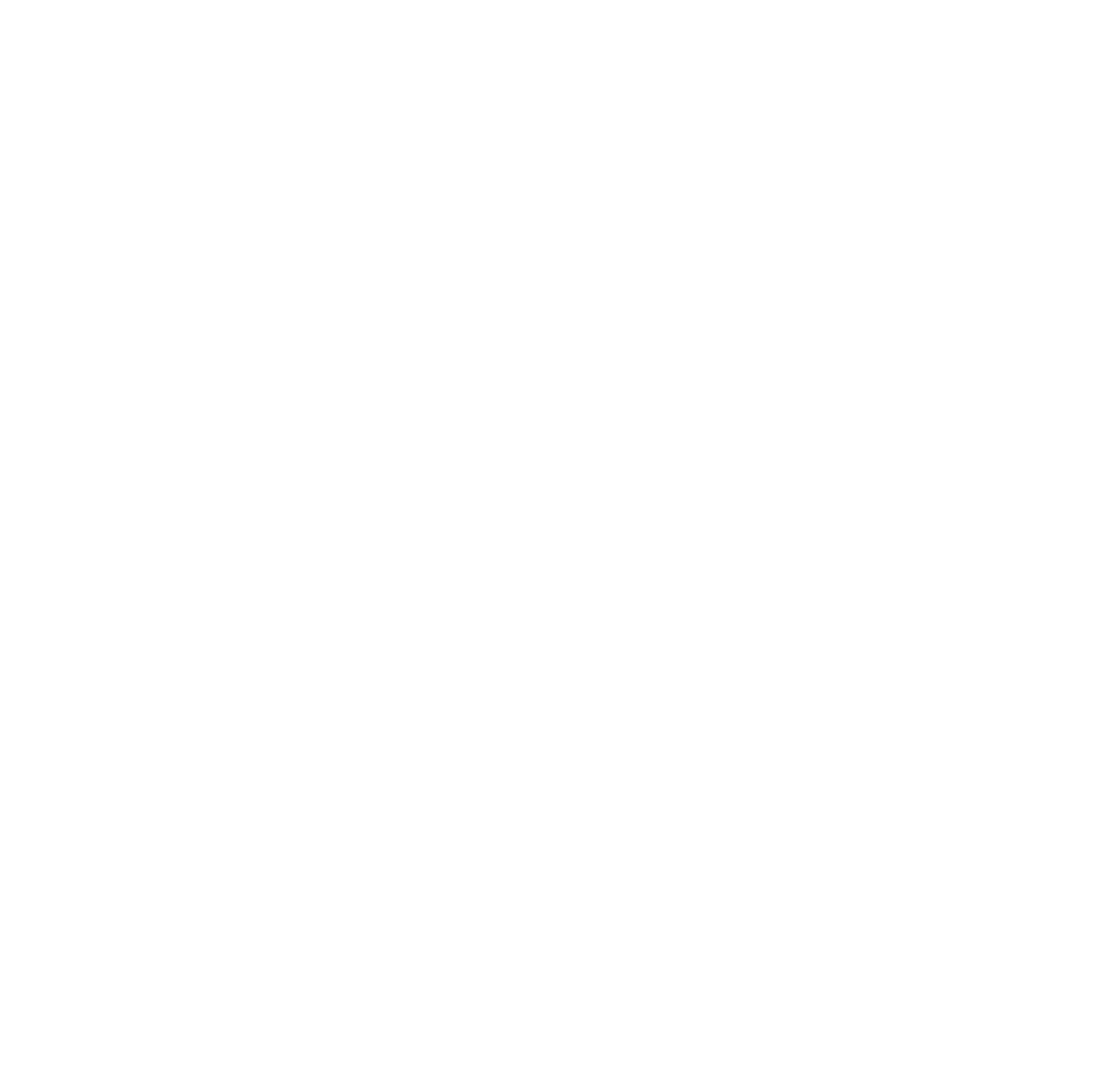
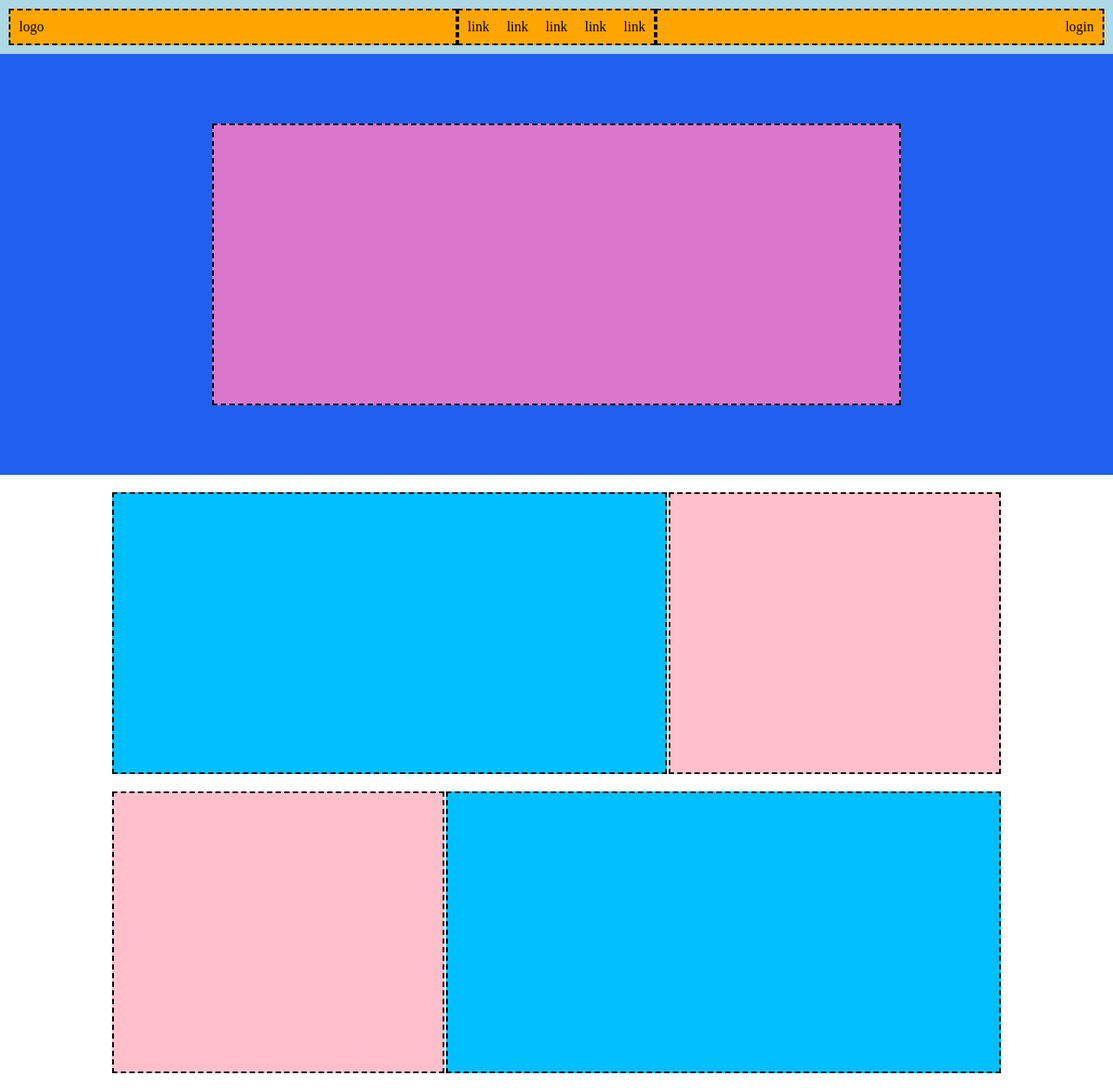
Before and after one commit to BrigitteFlores16/htmlcss-struttura-discord, a plain HTML site: page index.html in a window 1280 px wide. Shown: the top 1251 px of the page at 87% size. Before the commit the page ends 800 px from the top, so only its background shows below. Drawn offline with Linux system fonts and the light colour scheme.

Commit message:
aggiunta sezioni, mancano piccole parti

```diff
--- a/css/style.css
+++ b/css/style.css
@@ -1,6 +1,174 @@
-/*# resert*/
-* {
-    box-sizing: border-box;
+.debug {
+    border: 2px dashed black;
+    padding: 10px;
+}
+
+.debug.debug.debug {
+    color: black;
+}
+
+body {
     margin: 0;
     padding: 0;
 }
+
+.page-header {
+    display: flex;
+    justify-content: space-between;
+    align-items: center;
+    background-color: lightblue;
+    padding: 10px;
+}
+
+.logo-container {
+    flex: 1;
+    background-color: orange;
+    text-align: left;
+    padding: 10px;
+    border: 2px dashed black;
+}
+
+nav ul {
+    display: flex;
+    list-style-type: none;
+    justify-content: space-self;
+    background-color: orange;
+    margin: 0;
+    padding: 0;
+    border: 2px dashed black;
+}
+
+nav ul li {
+    padding: 10px;
+}
+
+.login-container {
+    flex: 1;
+    background-color: orange;
+    text-align: right;
+    padding: 10px;
+    border: 2px dashed black;
+}
+
+.sezione1 {
+    background-color: rgb(31, 97, 238);
+    padding: 50px 0;
+    text-align: center;
+}
+
+.sezione1rosa {
+    background-color: rgb(219, 119, 203);
+    width: 60%;
+    height: 300px;
+    margin: 30px auto;
+    border: 2px dashed black;
+}
+
+.sezione2 {
+    display: flex;
+    justify-content: space-around;
+    margin: 20px auto;
+    width: 80%;
+}
+
+.sezione2blu {
+    background-color: deepskyblue;
+    width: 60%;
+    height: 300px;
+    border: 2px dashed black;
+}
+
+.sezione2rosa {
+    background-color: pink;
+    width: 35%;
+    height: 300px;
+    border: 2px dashed black;
+}
+
+.sezione3 {
+    display: flex;
+    justify-content: space-around;
+    margin: 20px auto;
+    width: 80%;
+    background-color: rgb(233, 238, 241);
+}
+
+.sezione3rosa {
+    background-color: pink;
+    width: 35%;
+    height: 300px;
+    border: 2px dashed black;
+}
+
+.sezione3blu {
+    background-color: deepskyblue;
+    width: 60%;
+    height: 300px;
+    border: 2px dashed black;
+}
+
+.sezione4 {
+    display: flex;
+    justify-content: space-around;
+    margin: 20px auto;
+    width: 80%;
+}
+
+.sezione4blu {
+    background-color: deepskyblue;
+    width: 60%;
+    height: 300px;
+    border: 2px dashed black;
+}
+
+.sezione4rosa {
+    background-color: pink;
+    width: 35%;
+    height: 300px;
+    border: 2px dashed black;
+}
+
+.sezione5 {
+    background-color: lightgray;
+    padding: 50px 0;
+    text-align: center;
+}
+
+.sezione5verde {
+    background-color: green;
+    width: 70%;
+    height: 600px;
+    margin: 0 auto;
+    border: 2px dashed black;
+}
+
+.sezione6 {
+    display: flex;
+    background-color: #222;
+    padding: 20px;
+}
+
+.sezione6rossa {
+    background-color: salmon;
+    width: 70%;
+    height: 300px;
+}
+
+.sezione6blu {
+    background-color: teal;
+    width: 30%;
+    height: 300px;
+    margin-left: 40px;
+}
+
+.footer-section {
+    display: flex;
+    justify-content: space-between;
+    background-color: lightseagreen;
+    padding: 10px;
+}
+
+.footer-item {
+    background-color: pink;
+    padding: 20px;
+}
--- a/index.html
+++ b/index.html
@@ -1,9 +1,58 @@
 <!DOCTYPE html>
 <html lang="en">
-    <head>
+<head>
     <meta charset="UTF-8">
     <meta name="viewport" content="width=device-width, initial-scale=1.0">
     <title>Discord</title>
-
-    </head>
+    <link rel="stylesheet" href="./css/style.css">
+</head>
+<body>
+    <header class="page-header">
+        <div class="logo-container">logo</div>
+        <nav>
+            <ul>
+                <li class="link-item">link</li>
+                <li class="link-item">link</li>
+                <li class="link-item">link</li>
+                <li class="link-item">link</li>
+                <li class="link-item">link</li>
+            </ul>
+        </nav>
+        <div class="login-container">login</div>
+    </header>
+      <!--prima parte -->
+    <div class="sezione1">
+        <section class="sezione1rosa debug"></section>
+    </div>
+    <!--seconda parte-->
+    <div class="sezione2">
+        <div class="sezione2blu debug"></div>
+        <div class="sezione2rosa debug"></div>
+    </div>
+    <!--terza parte-->
+    <section class="sezione3">
+        <div class="sezione3rosa debug"></div>
+        <div class="sezione3blu debug"></div>
+    </section>
+    <!--quarta parte-->
+    <div class="sezione4">
+        <div class="sezione4blu debug"></div>
+        <div class="sezione4rosa debug"></div>
+    </div>
+    <!--quinta parte-->
+    <div class="sezione5">
+        <div class="sezione5verde debug"></div>
+    </div>
+    <!--sesta parte-->
+    <div class="sezione6">
+        <div class="sezione6rossa debug"></div>
+        <div class="sezione6blu debug"></div>
+    </div>
+    <hr>
+    <!--footer-->
+    <footer class="footer-section">
+        <div class="footer-item debug">logo</div>
+        <div class="footer-item debug">bottone</div>
+    </footer>
+</body>
 </html>
```
